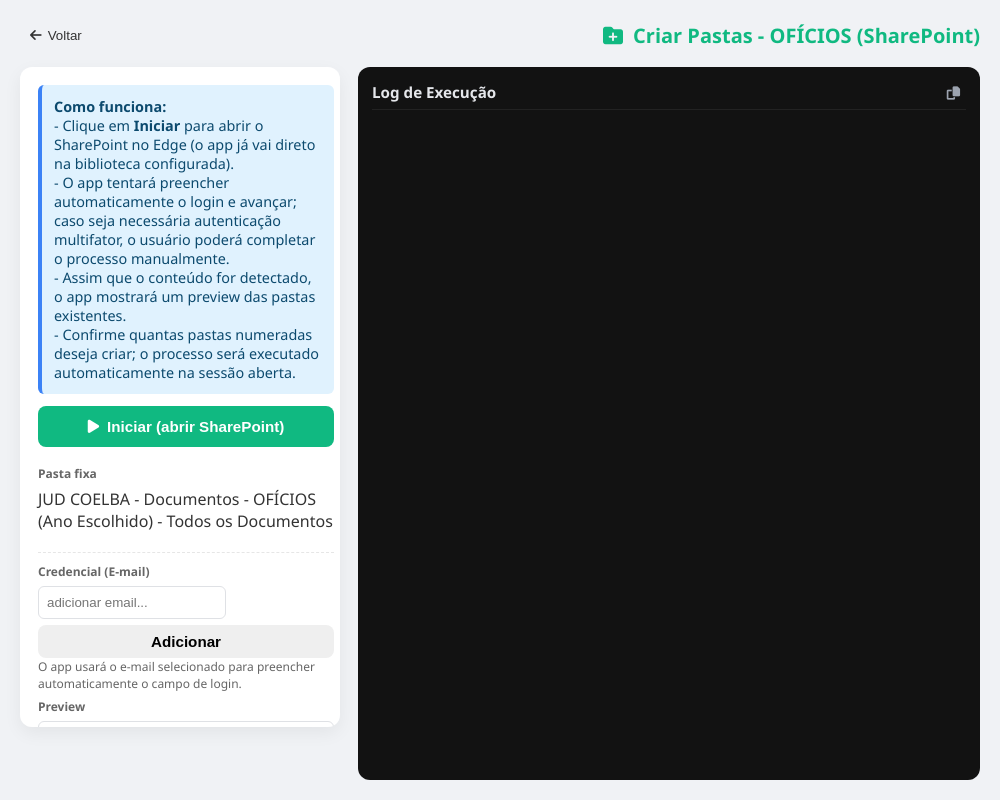
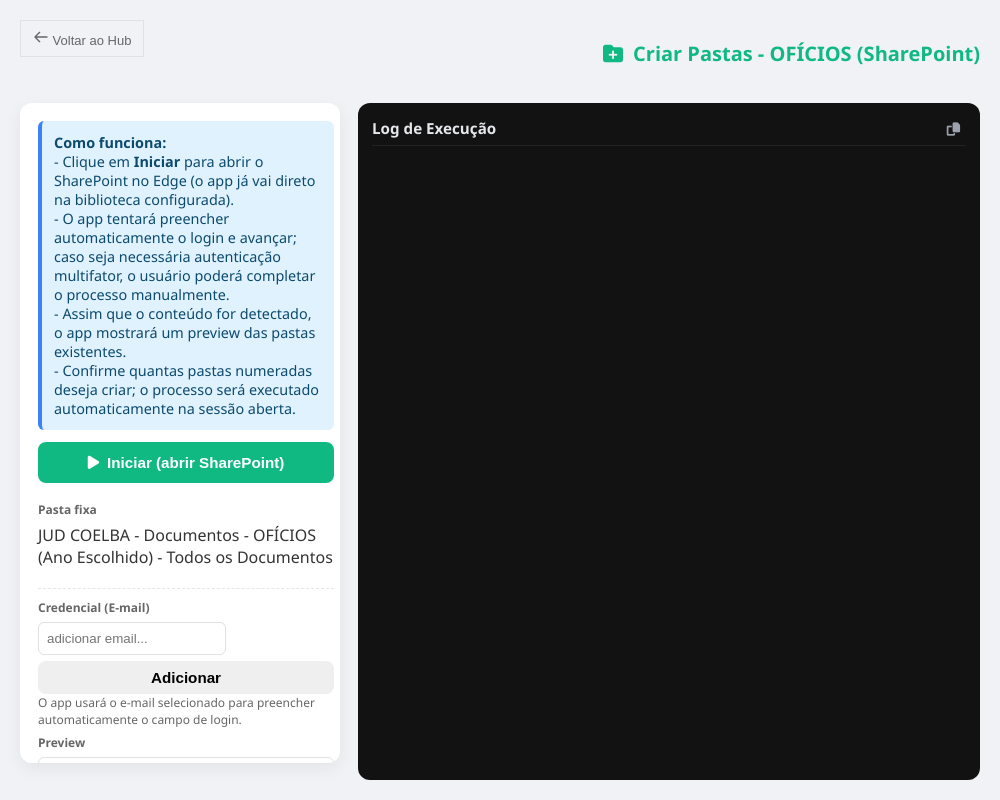
Before and after one commit to An0mi-dot/Extrajud, an Electron app: page sharepoint_create.html in a window 1000 px wide. Drawn offline with Linux system fonts and the light colour scheme; no server answers; a web font is replaced by a local one.

Commit message:
ui: make SharePoint back button identical to Extrator ('Voltar ao Hub')

```diff
--- a/sharepoint_create.html
+++ b/sharepoint_create.html
@@ -82,11 +82,21 @@
     .control-panel { box-sizing:border-box; overflow:auto; max-height: calc(100vh - 140px); padding-right:6px; }
     .control-panel .preview { margin-top:6px; }
 
+    /* Back button style (copied from extrator_projudi) */
+    .btn-back svg { width:16px; height:16px; }
+    .btn-back { background: none; border: 1px solid var(--border-color); color: #666; margin-bottom: 30px; padding: 8px 12px; font-size: 13px; justify-content: flex-start; }
+    .btn-back:hover { background-color: #f8f9fa; color: var(--primary-color); border-color: var(--primary-color); }
+
   </style>
 </head>
 <body>
   <div class="header">
-    <button class="back-btn" onclick="window.location.href='index.html'"><i class="fas fa-arrow-left"></i> Voltar</button>
+    <button class="btn-back" onclick="window.location.href='index.html'">
+      <svg xmlns="http://www.w3.org/2000/svg" fill="none" viewBox="0 0 24 24" stroke="currentColor">
+        <path stroke-linecap="round" stroke-linejoin="round" stroke-width="2" d="M10 19l-7-7m0 0l7-7m-7 7h18" />
+      </svg>
+      Voltar ao Hub
+    </button>
     <h1><i class="fas fa-folder-plus"></i> Criar Pastas - OFÍCIOS (SharePoint)</h1>
   </div>
 
```
